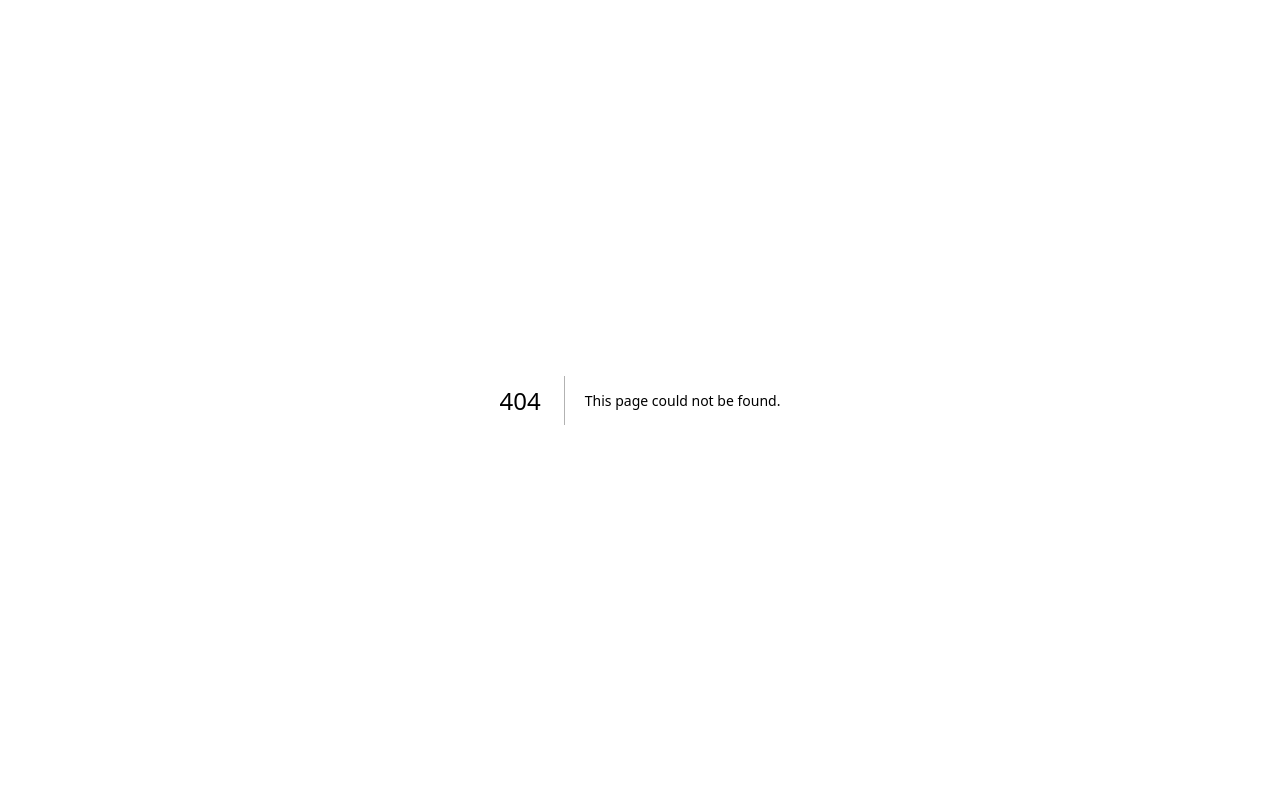
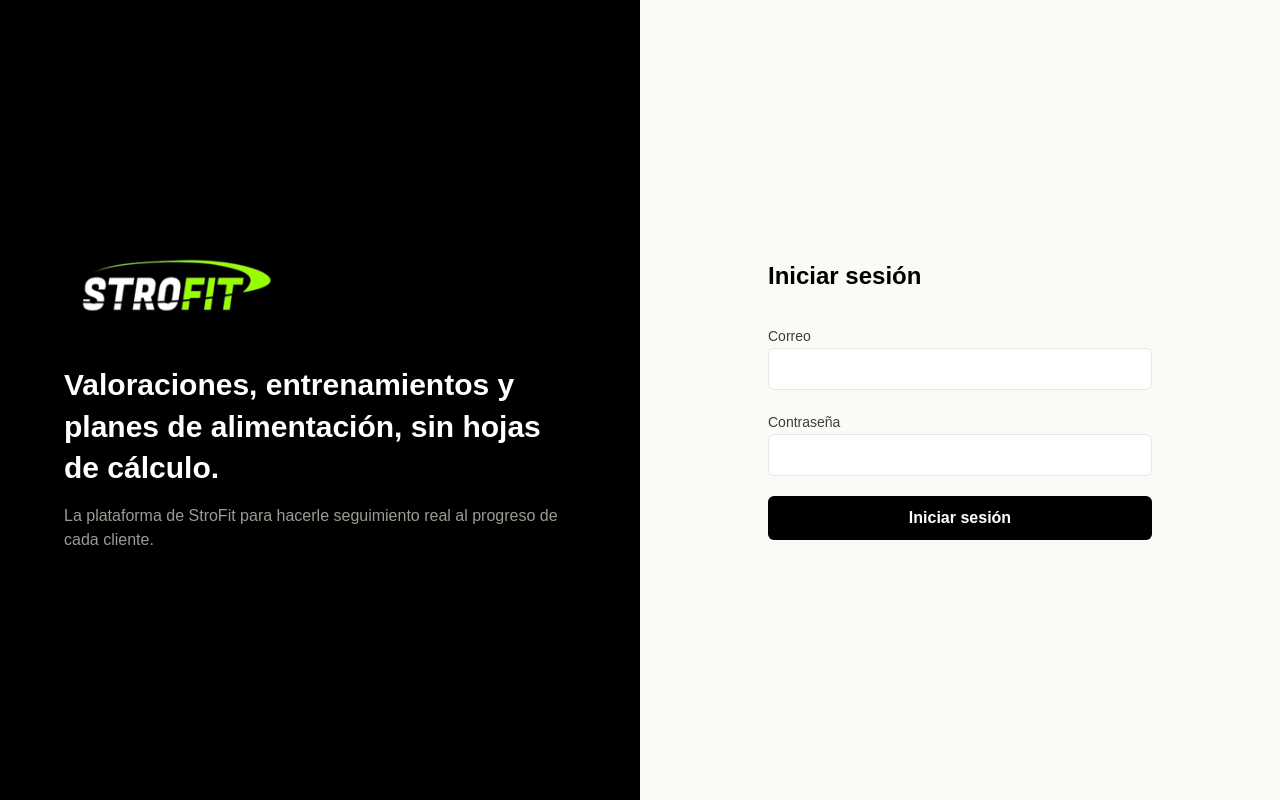
Before and after one commit to johandanielz/strofit, a Next.js app: page /login in a window 1280 px wide. Before the commit this address had no page. Built offline with nearby package versions, Linux system fonts and the light colour scheme; no server answers.

Commit message:
feat(HU-01): UI de login, middleware de sesión, script create-entrenador

```diff
--- /dev/null
+++ b/scripts/create-entrenador.ts
@@ -0,0 +1,34 @@
+import 'dotenv/config';
+import { createClient } from '@supabase/supabase-js';
+
+const supabaseAdmin = createClient(
+    process.env.NEXT_PUBLIC_SUPABASE_URL!,
+    process.env.SUPABASE_SECRET_KEY!
+);
+
+async function main() {
+    const email = process.env.ENTRENADOR_EMAIL;
+    const password = process.env.ENTRENADOR_PASSWORD;
+    const nombre = process.env.ENTRENADOR_NOMBRE;
+
+    if (!email || !password || !nombre) {
+        console.error('Faltan variables: ENTRENADOR_EMAIL, ENTRENADOR_PASSWORD, ENTRENADOR_NOMBRE');
+        process.exit(1);
+    }
+
+    const { data, error } = await supabaseAdmin.auth.admin.createUser({
+        email,
+        password,
+        email_confirm: true,
+        user_metadata: { rol: 'ENTRENADOR', nombre },
+    });
+
+    if (error) {
+        console.error('Error:', error);
+        return;
+    }
+
+    console.log('Entrenador creado:', data.user.id, data.user.email);
+}
+
+main();
--- /dev/null
+++ b/src/app/login/LoginForm.tsx
@@ -0,0 +1,54 @@
+'use client';
+
+import { useActionState } from 'react';
+import { loginAction, LoginActionState } from './actions';
+
+const initialState: LoginActionState = {};
+
+export function LoginForm() {
+    const [state, formAction, isPending] = useActionState(loginAction, initialState);
+
+    return (
+        <form action={formAction} className="w-full max-w-sm space-y-5">
+            <div className="space-y-1.5">
+                <label htmlFor="email" className="text-sm font-medium text-[#3D3D3A]">
+                    Correo
+                </label>
+                <input
+                    id="email"
+                    name="email"
+                    type="email"
+                    required
+                    className="w-full rounded-md border border-[#E8E6DF] bg-white px-3 py-2 text-black focus:outline-none focus:ring-2 focus:ring-[#7ED321]"
+                />
+            </div>
+
+            <div className="space-y-1.5">
+                <label htmlFor="password" className="text-sm font-medium text-[#3D3D3A]">
+                    Contraseña
+                </label>
+                <input
+                    id="password"
+                    name="password"
+                    type="password"
+                    required
+                    className="w-full rounded-md border border-[#E8E6DF] bg-white px-3 py-2 text-black focus:outline-none focus:ring-2 focus:ring-[#7ED321]"
+                />
+            </div>
+
+            {state.error && (
+                <p className="text-sm text-red-600" role="alert">
+                    {state.error}
+                </p>
+            )}
+
+            <button
+                type="submit"
+                disabled={isPending}
+                className="w-full rounded-md bg-black px-4 py-2.5 font-semibold text-white transition-opacity hover:opacity-90 disabled:opacity-50"
+            >
+                {isPending ? 'Iniciando sesión…' : 'Iniciar sesión'}
+            </button>
+        </form>
+    );
+}
--- /dev/null
+++ b/src/app/login/actions.ts
@@ -0,0 +1,46 @@
+'use server';
+
+import { redirect } from 'next/navigation';
+import { AuthService } from '@/lib/auth/authService';
+import { createSupabaseAuthProvider } from '@/lib/auth/supabaseAuthProvider';
+import { prismaUserSyncRepository } from '@/lib/auth/prismaUserSyncRepository';
+import { createClient } from '@/lib/supabase/server';
+
+export type LoginActionState = {
+    error?: string;
+};
+
+export async function loginAction(
+    prevState: LoginActionState,
+    formData: FormData
+): Promise<LoginActionState> {
+    const supabase = await createClient();
+    const authService = new AuthService(
+        createSupabaseAuthProvider(supabase),
+        prismaUserSyncRepository
+    );
+
+    const result = await authService.login({
+        email: formData.get('email'),
+        password: formData.get('password'),
+    });
+
+    if (!result.ok) {
+        if (result.code === 'VALIDATION_ERROR') {
+            return { error: result.errors.join(', ') };
+        }
+        if (result.code === 'INVALID_CREDENTIALS') {
+            return { error: 'Credenciales incorrectas' };
+        }
+        if (result.code === 'CUENTA_DESACTIVADA') {
+            return { error: 'Tu cuenta está desactivada. Contacta a tu entrenador.' };
+        }
+    }
+
+    if (result.ok) {
+        const dashboard = result.user.rol === 'ENTRENADOR' ? '/dashboard' : '/mi-progreso';
+        redirect(dashboard);
+    }
+
+    return {};
+}
--- /dev/null
+++ b/src/app/login/page.tsx
@@ -0,0 +1,36 @@
+import Image from 'next/image';
+import { LoginForm } from './LoginForm';
+
+export default function LoginPage() {
+    return (
+        <div className="flex min-h-screen">
+            <div className="hidden w-1/2 flex-col justify-center bg-black px-16 lg:flex">
+                <Image
+                    src="/logo.png"
+                    alt="StroFit"
+                    width={220}
+                    height={80}
+                    className="mb-10"
+                    priority
+                />
+                <p className="text-3xl font-semibold leading-snug text-white">
+                    Valoraciones, entrenamientos y planes de alimentación,
+                    sin hojas de cálculo.
+                </p>
+                <p className="mt-4 text-[#9c9a92]">
+                    La plataforma de StroFit para hacerle seguimiento real
+                    al progreso de cada cliente.
+                </p>
+            </div>
+
+            <div className="flex w-full flex-col items-center justify-center bg-[#FAFAF7] px-8 lg:w-1/2">
+                <div className="w-full max-w-sm">
+                    <h1 className="mb-8 text-2xl font-bold text-black">
+                        Iniciar sesión
+                    </h1>
+                    <LoginForm />
+                </div>
+            </div>
+        </div>
+    );
+}
--- /dev/null
+++ b/src/lib/supabase/middleware.ts
@@ -0,0 +1,41 @@
+import { createServerClient } from '@supabase/ssr';
+import { NextResponse, type NextRequest } from 'next/server';
+
+export async function updateSession(request: NextRequest) {
+    let supabaseResponse = NextResponse.next({ request });
+
+    const supabase = createServerClient(
+        process.env.NEXT_PUBLIC_SUPABASE_URL!,
+        process.env.NEXT_PUBLIC_SUPABASE_PUBLISHABLE_KEY!,
+        {
+            cookies: {
+                getAll() {
+                    return request.cookies.getAll();
+                },
+                setAll(cookiesToSet) {
+                    cookiesToSet.forEach(({ name, value }) => request.cookies.set(name, value));
+                    supabaseResponse = NextResponse.next({ request });
+                    cookiesToSet.forEach(({ name, value, options }) =>
+                        supabaseResponse.cookies.set(name, value, options)
+                    );
+                },
+            },
+        }
+    );
+
+    const {
+        data: { user },
+    } = await supabase.auth.getUser();
+
+    const isLoginPage = request.nextUrl.pathname.startsWith('/login');
+
+    // Criterio 5 (HU-01): sesión activa -> no mostrar el login de nuevo.
+    if (user && isLoginPage) {
+        const rol = user.user_metadata?.rol;
+        const url = request.nextUrl.clone();
+        url.pathname = rol === 'ENTRENADOR' ? '/dashboard' : '/mi-progreso';
+        return NextResponse.redirect(url);
+    }
+
+    return supabaseResponse;
+}
--- /dev/null
+++ b/src/middleware.ts
@@ -0,0 +1,12 @@
+import { type NextRequest } from 'next/server';
+import { updateSession } from './lib/supabase/middleware';
+
+export async function middleware(request: NextRequest) {
+    return await updateSession(request);
+}
+
+export const config = {
+    matcher: [
+        '/((?!_next/static|_next/image|favicon.ico|.*\\.(?:svg|png|jpg|jpeg|gif|webp)$).*)',
+    ],
+};
```
Also changed, not shown: public/logo.png (added), 1 other file (tests, documents, lock files or other folders).
